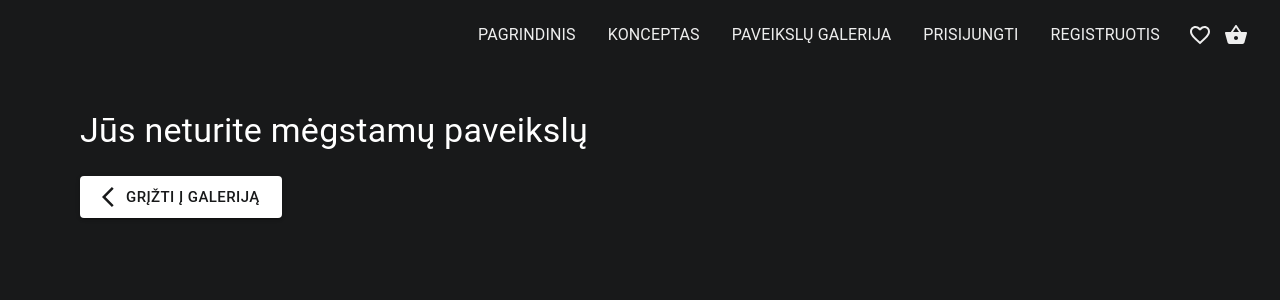
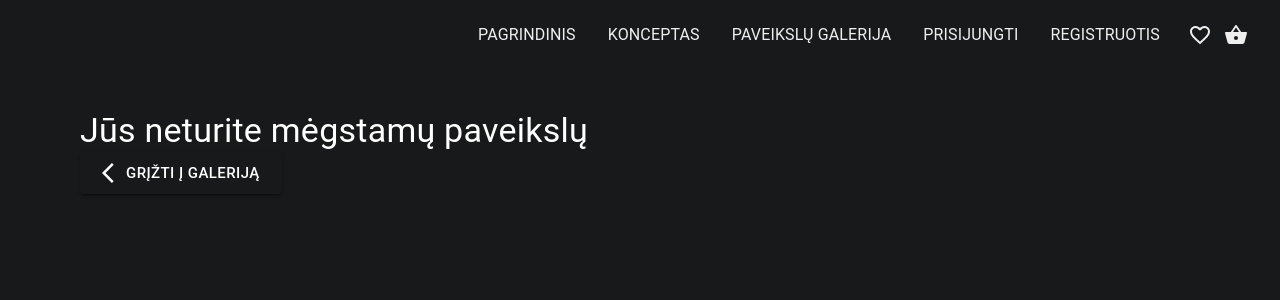
Before and after one commit to AmandaPakalniskyte/MUI-projektas, a React (Create React App) app: page /favourites in a window 1280 px wide. Shown: the top 300 px of the page. Built offline with nearby package versions, Linux system fonts and the light colour scheme.

Commit message:
refactor: created reusable button component

```diff
--- a/src/components/back-to-galerry-button.jsx
+++ b/src/components/back-to-galerry-button.jsx
@@ -17,9 +17,7 @@ const BackToGalleryButton = () => {
         background: theme.palette.primary.main,
       })}
     >
-
       <ArrowBackIosIcon />
-
       Grįžti į galeriją
     </Button>
   );
--- a/src/pages/favourites-page/favourites-page.jsx
+++ b/src/pages/favourites-page/favourites-page.jsx
@@ -1,21 +1,8 @@
 import * as React from 'react';
-import {
-  Box, Grid, Button, Typography, styled,
-} from '@mui/material';
-import ArrowBackIosIcon from '@mui/icons-material/ArrowBackIos';
-import { useNavigate } from 'react-router-dom';
+import { Box, Grid, Typography } from '@mui/material';
 import FavouritesContext from '../../contexts/favourites-context';
 import FavouriteCard from './favourite-card';
-
-const StyledButton = styled(Button)(() => ({
-
-  ':hover': {
-    transform: 'scale(1.2)',
-    backgroundColor: 'white',
-    color: 'black',
-  },
-
-}));
+import BackToGalleryButton from '../../components/back-to-galerry-button';
 
 const fetchItem = async (id) => {
   const response = await fetch(`http://localhost:8000/paintings/${id}?_expand=category&_expand=size&_expand=color`);
@@ -34,7 +21,6 @@ const fetchFavouriteItems = async (favouriteItems) => {
 const FavouritesPage = () => {
   const { favouriteItems: favouriteItemsData } = React.useContext(FavouritesContext);
   const [favouriteItems, setFavouriteItems] = React.useState([]);
-  const navigate = useNavigate();
   console.log(favouriteItems);
   React.useEffect(() => {
     (async () => {
@@ -92,23 +78,7 @@ const FavouritesPage = () => {
 
         </Box>
       )}
-
-      <StyledButton
-        width="100%"
-        size="large"
-        variant="contained"
-        onClick={() => navigate('/gallery')}
-        sx={(theme) => ({
-          backgroundColor: theme.palette.common.white,
-          color: theme.palette.primary.main,
-          mt: 3,
-        })}
-      >
-
-        <ArrowBackIosIcon />
-
-        Grįžti į galeriją
-      </StyledButton>
+      <BackToGalleryButton />
     </Box>
   );
 };
--- a/src/pages/order-page/components/list-section/components/total-section.jsx
+++ b/src/pages/order-page/components/list-section/components/total-section.jsx
@@ -1,5 +1,4 @@
 import React from 'react';
-import ArrowBackIosIcon from '@mui/icons-material/ArrowBackIos';
 import {
   Button,
   Box,
@@ -7,6 +6,7 @@ import {
   styled,
 } from '@mui/material';
 import { useNavigate } from 'react-router-dom';
+import BackToGalleryButton from '../../../../../components/back-to-galerry-button';
 
 const StyledButton = styled(Button)(() => ({
 
@@ -18,6 +18,12 @@ const StyledButton = styled(Button)(() => ({
 
 }));
 
+const navigationButtons = [
+  { buttonTitle: 'Pirkti prisijungus', link: '/login' },
+  { buttonTitle: 'Registruotis ir pirkti', link: '/register' },
+  { buttonTitle: 'Pirkti kaip svečiui', link: '/contact' },
+];
+
 const TotalSection = ({ total }) => {
   const navigate = useNavigate();
 
@@ -27,96 +33,43 @@ const TotalSection = ({ total }) => {
       justifyContent: 'space-between',
       alignItems: 'center',
       mt: 3,
-      // pr: { xs: 8, md: 8 },
     }}
     >
       <Box sx={{
         display: 'flex', width: '100%', justifyContent: 'space-between', alignItems: 'flex-start',
       }}
       >
-        <StyledButton
-          width="100%"
-          size="large"
-          variant="contained"
-          onClick={() => navigate('/gallery')}
-          sx={(theme) => ({
-            backgroundColor: theme.palette.common.white,
-            color: theme.palette.primary.main,
-          })}
-        >
-
-          <ArrowBackIosIcon />
-
-          Grįžti į galeriją
-        </StyledButton>
+        <BackToGalleryButton />
         {total > 0 && (
         <Box sx={{
           display: 'flex',
-
         }}
         >
-
           <Box display="flex" flexDirection="column" gap={2}>
             <Typography variant="h6" sx={(theme) => ({ color: theme.palette.common.white, fontWeight: 'bold' })}>
               Suma:
               {' '}
               {`${total.toFixed(2)} EUR`}
             </Typography>
+
+            {navigationButtons.map(({ buttonTitle, link }) => (
               <StyledButton
                 width="100%"
                 size="large"
                 variant="contained"
-              onClick={() => navigate('/login')}
+                onClick={() => navigate(link)}
                 sx={(theme) => ({
                   backgroundColor: theme.palette.common.white,
                   color: theme.palette.primary.main,
                 })}
               >
-
-              Pirkti prisijungus
+                {buttonTitle}
               </StyledButton>
-            <StyledButton
-              width="100%"
-              size="large"
-              variant="contained"
-              onClick={() => navigate('/register')}
-              sx={(theme) => ({
-                backgroundColor: theme.palette.common.white,
-                color: theme.palette.primary.main,
-              })}
-            >
-
-              Registruotis ir pirkti
-            </StyledButton>
-            <StyledButton
-              width="100%"
-              size="large"
-              variant="contained"
-              onClick={() => navigate('/contact')}
-              sx={(theme) => ({
-                backgroundColor: theme.palette.common.white,
-                color: theme.palette.primary.main,
-              })}
-            >
-
-              Pirkti kaip svečiui
-            </StyledButton>
+            ))}
           </Box>
         </Box>
         )}
-
       </Box>
-
-      {/* {total > 0 && (
-      <Box sx={{
-        display: 'flex',
-        justifyContent: 'flex-end',
-      }}
-      >
-        <Typography variant="h6">Iš viso:</Typography>
-        <Typography variant="h6">{`${total.toFixed(2)} EUR`}</Typography>
-      </Box>
-      )} */}
     </Box>
   );
 };
--- a/src/pages/register-page/index.jsx
+++ b/src/pages/register-page/index.jsx
@@ -109,7 +109,6 @@ const RegisterPage = () => {
 
   return (
     <RegisterFormContainer>
-
       <RegisterForm>
         <Typography component="h1" variant="h4">Registracija</Typography>
         <TextField
```
Lines whose indentation alone changed are shown as unchanged.
